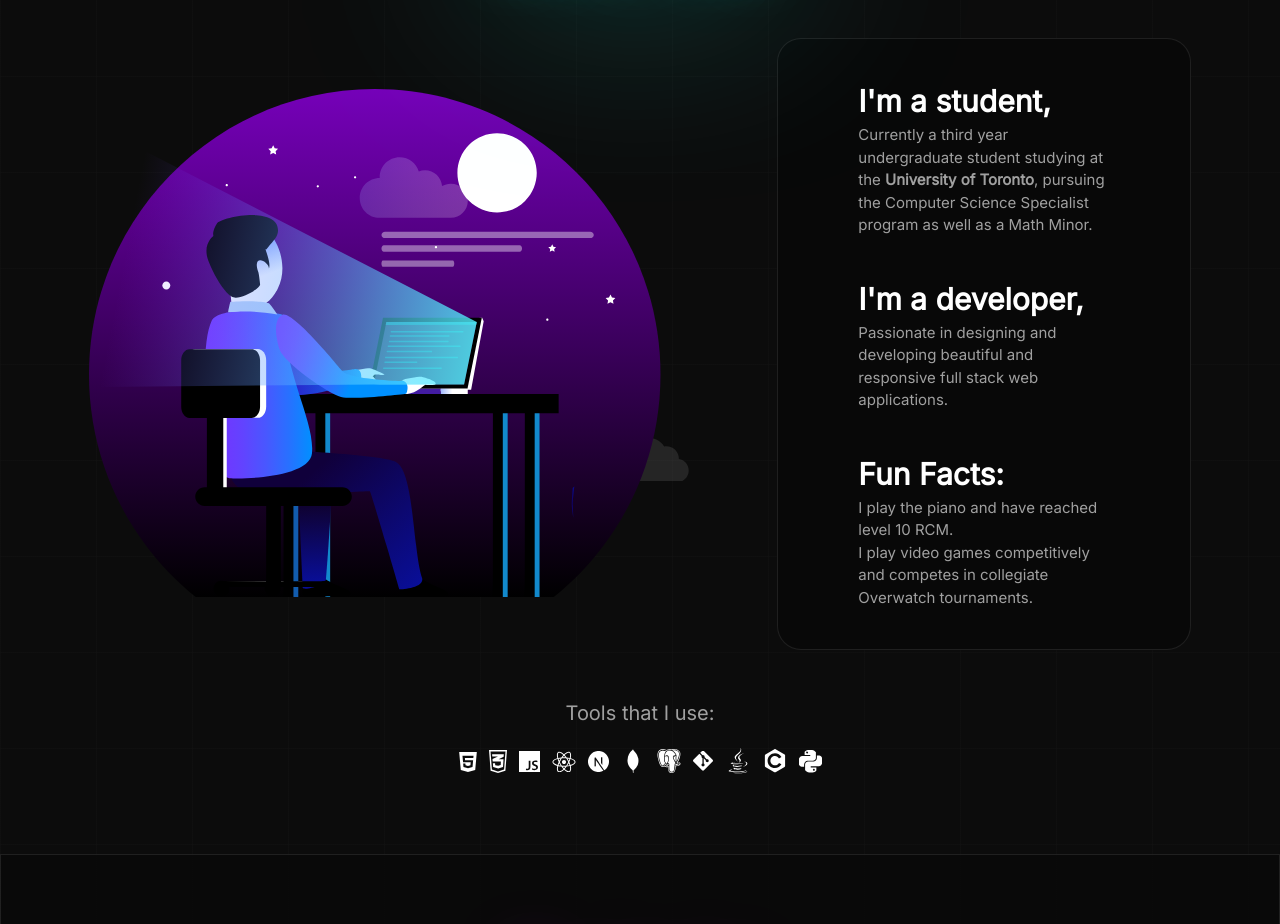
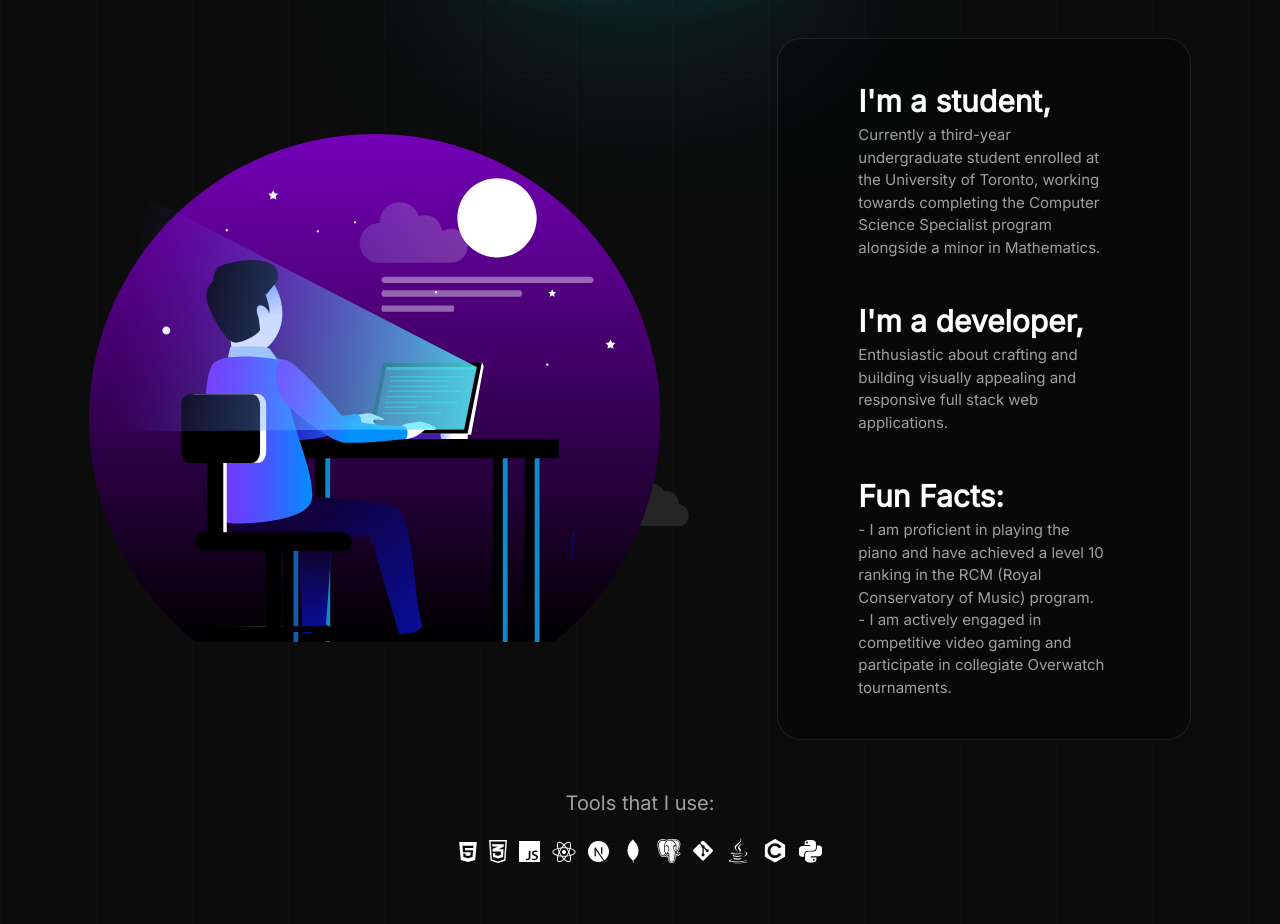
Before and after one commit to Dani3lx/NextJsPortfolio, a Next.js app: page / in a window 1280 px wide. Shown: the part 980-1904 px from the top of the page. Built offline with nearby package versions, Linux system fonts and the light colour scheme.

Commit message:
finished portfolio

```diff
--- a/src/app/components/homepage/AboutSection.tsx
+++ b/src/app/components/homepage/AboutSection.tsx
@@ -35,19 +35,19 @@ function AboutSection() {
                         <div className='flex flex-col justify-center items-center h-fit gap-10 w-3/4 lg:w-1/3 md:gap-10 sm:px-10 sm:py-5 xl:px-20 xl:py-10 dark:sm:bg-[#080808] sm:bg-[#eaeaea] border-[#a0a0a026] sm:border-[0.1px] rounded-3xl xl:ml-12'>
                             <div>
                                 <h1 className='dark:text-white font-semibold text-[20px] md:text-[30px] text-left md:text-left'>I&apos;m a student,</h1>
-                                <h1 className='dark:text-gray text-[15px] text-left'>Currently a third year undergraduate student studying at the <span className='font-bold'>University of Toronto</span>, pursuing the Computer Science Specialist program as well as a Math Minor.</h1>
+                                <h1 className='dark:text-gray text-[15px] text-left'>Currently a third-year undergraduate student enrolled at the University of Toronto, working towards completing the Computer Science Specialist program alongside a minor in Mathematics.</h1>
                             </div>
 
                             <div>
                                 <h1 className='dark:text-white font-semibold text-[20px] md:text-[30px] text-left md:text-left'>I&apos;m a developer,</h1>
-                                <h1 className='dark:text-gray text-[15px] text-left'>Passionate in designing and developing beautiful and responsive full stack web applications.</h1>
+                                <h1 className='dark:text-gray text-[15px] text-left'>Enthusiastic about crafting and building visually appealing and responsive full stack web applications.</h1>
                             </div>
 
                             <div>
                                 <h1 className='dark:text-white font-semibold text-[20px] md:text-[30px] text-left md:text-left'>Fun Facts:</h1>
-                                <h1 className='dark:text-gray text-[15px] text-left'>I play the piano and have reached level 10 RCM.</h1>
+                                <h1 className='dark:text-gray text-[15px] text-left'>- I am proficient in playing the piano and have achieved a level 10 ranking in the RCM (Royal Conservatory of Music) program.</h1>
                                 <h1 className='dark:text-gray text-[15px] text-left'>
-                                    I play video games competitively and competes in collegiate Overwatch tournaments.</h1>
+                                - I am actively engaged in competitive video gaming and participate in collegiate Overwatch tournaments.</h1>
                             </div>
                         </div>
                     </div>
--- a/src/app/components/homepage/ProjectSection.tsx
+++ b/src/app/components/homepage/ProjectSection.tsx
@@ -13,7 +13,7 @@ function ProjectSection() {
     const [current, setCurrent] = useState(false);
     return (
         <>
-            <div className='w-screen py-20 bg-[#f2f2f2ee] dark:bg-[#080808c7] dark:border-[#a0a0a026] border-[0.1px]' id='projects'>
+            <div className='w-screen py-20 bg-[#f2f2f2ee] dark:bg-[#080808c7] border-[#fff] dark:border-[#a0a0a026] border-[0.1px]' id='projects'>
                 <motion.div className='flex flex-col justify-center items-center w-full h-fit gap-5 px-5'
                     initial={{ opacity: 0 }}
                     whileInView={{ opacity: 1 }}
--- a/src/app/globals.css
+++ b/src/app/globals.css
@@ -13,7 +13,7 @@
 }
 
 .bg-grid-light {
-    background-image: linear-gradient(rgba(215, 215, 215, 0.7), transparent .1em), linear-gradient(90deg, rgba(215, 215, 215, 0.7), transparent .1em);
+    background-image: linear-gradient(rgba(235, 235, 235, 0.7), transparent .1em), linear-gradient(90deg, rgba(235, 235, 235, 0.7), transparent .1em);
     background-size: 6em 6em;
 }
 
```
